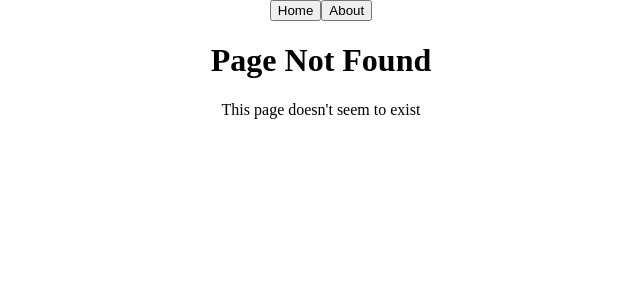
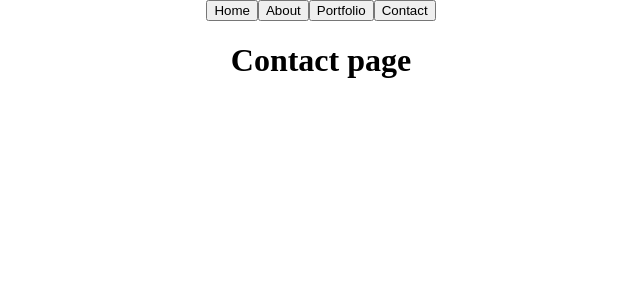
Before and after one commit to Bijl1/portfolio-react, a React (Create React App) app in the folder client/: page /contact in a window 1280 px wide. Before the commit this address had no page. Shown: the top 300 px of the page, without its empty margins (319-959 px from the left). Built offline with nearby package versions, Linux system fonts and the light colour scheme.

Commit message:
Added Portfolio and Contact pages

```diff
--- a/client/src/App.js
+++ b/client/src/App.js
@@ -3,6 +3,8 @@ import Navbar from "./components/Navbar/Navbar";
 
 import HomePage from "./pages/HomePage/HomePage";
 import AboutPage from "./pages/AboutPage/AboutPage";
+import Portfolio from "./pages/Portfolio/Portfolio";
+import Contact from "./pages/Contact/Contact";
 import NotFoundPage from "./pages/NotFoundPage/NotFoundPage";
 
 import { Routes, Route } from "react-router-dom";
@@ -14,8 +16,9 @@ function App() {
 
       <Routes>
         <Route  path="/" element={<HomePage />} />
-
         <Route path="/about" element={<AboutPage />} />
+        <Route path="/portfolio" element={<Portfolio />} />
+        <Route path="/contact" element={<Contact />} />
 
         <Route path="*" element={<NotFoundPage />} />
       </Routes>
--- a/client/src/components/Navbar/Navbar.js
+++ b/client/src/components/Navbar/Navbar.js
@@ -12,6 +12,14 @@ function Navbar() {
       <Link to="/about">
         <button>About</button>
       </Link>
+
+      <Link to="/portfolio">
+        <button>Portfolio</button>
+      </Link>
+
+      <Link to="/contact">
+        <button>Contact</button>
+      </Link>
     </nav>
   );
 }
--- /dev/null
+++ b/client/src/pages/Contact/Contact.js
@@ -0,0 +1,12 @@
+import "./Contact.css";
+
+
+function Contact() {
+  return (
+    <div>
+      <h1>Contact page</h1>
+    </div>
+  );
+}
+
+export default Contact;
--- /dev/null
+++ b/client/src/pages/Portfolio/Portfolio.js
@@ -0,0 +1,12 @@
+import "./Portfolio.css";
+
+
+function Portfolio() {
+  return (
+    <div>
+      <h1>Portfolio page</h1>
+    </div>
+  );
+}
+
+export default Portfolio;
```
Also changed, not shown: client/src/pages/Contact/Contact.css (added), client/src/pages/Portfolio/Portfolio.css (added).
